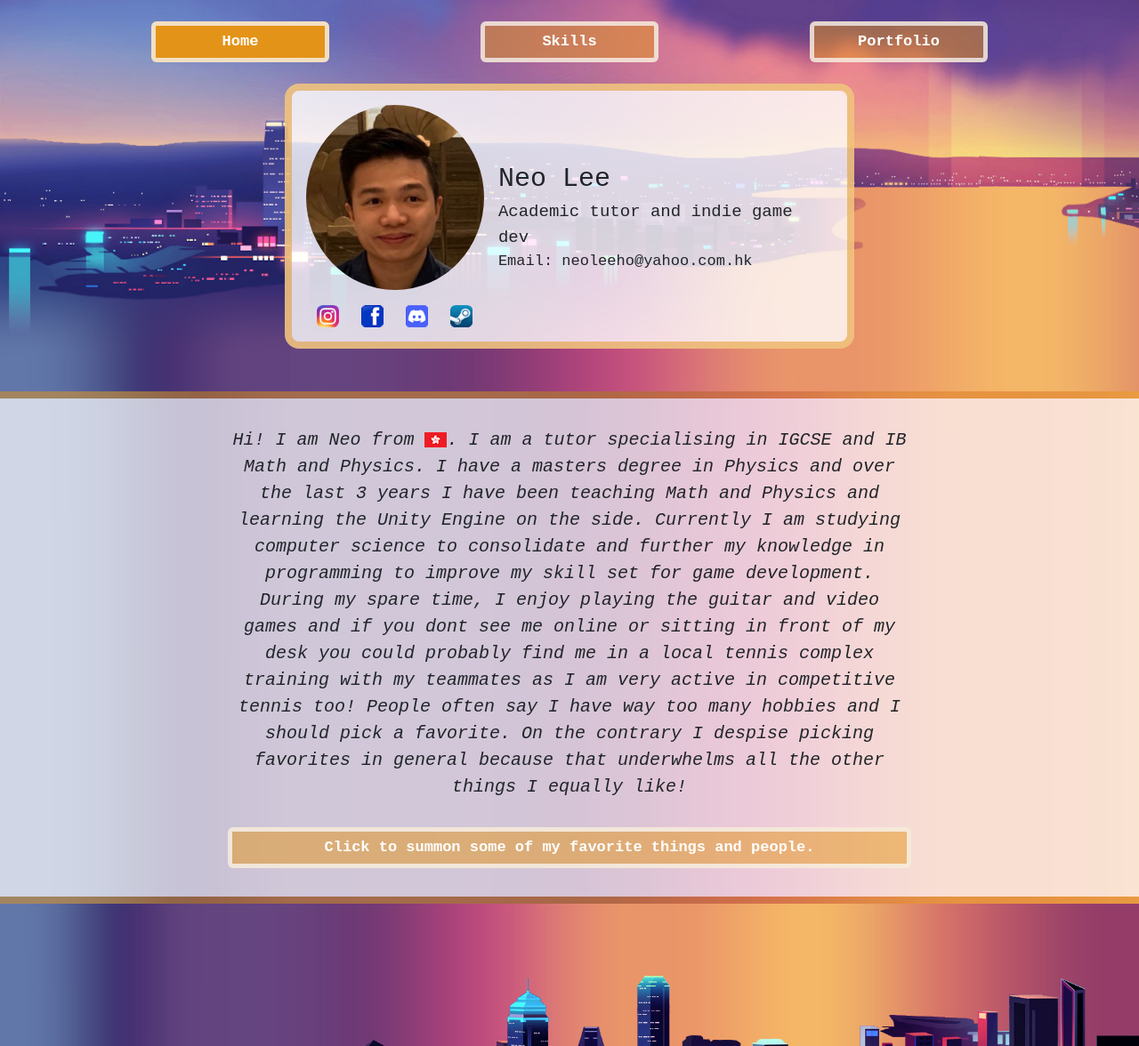
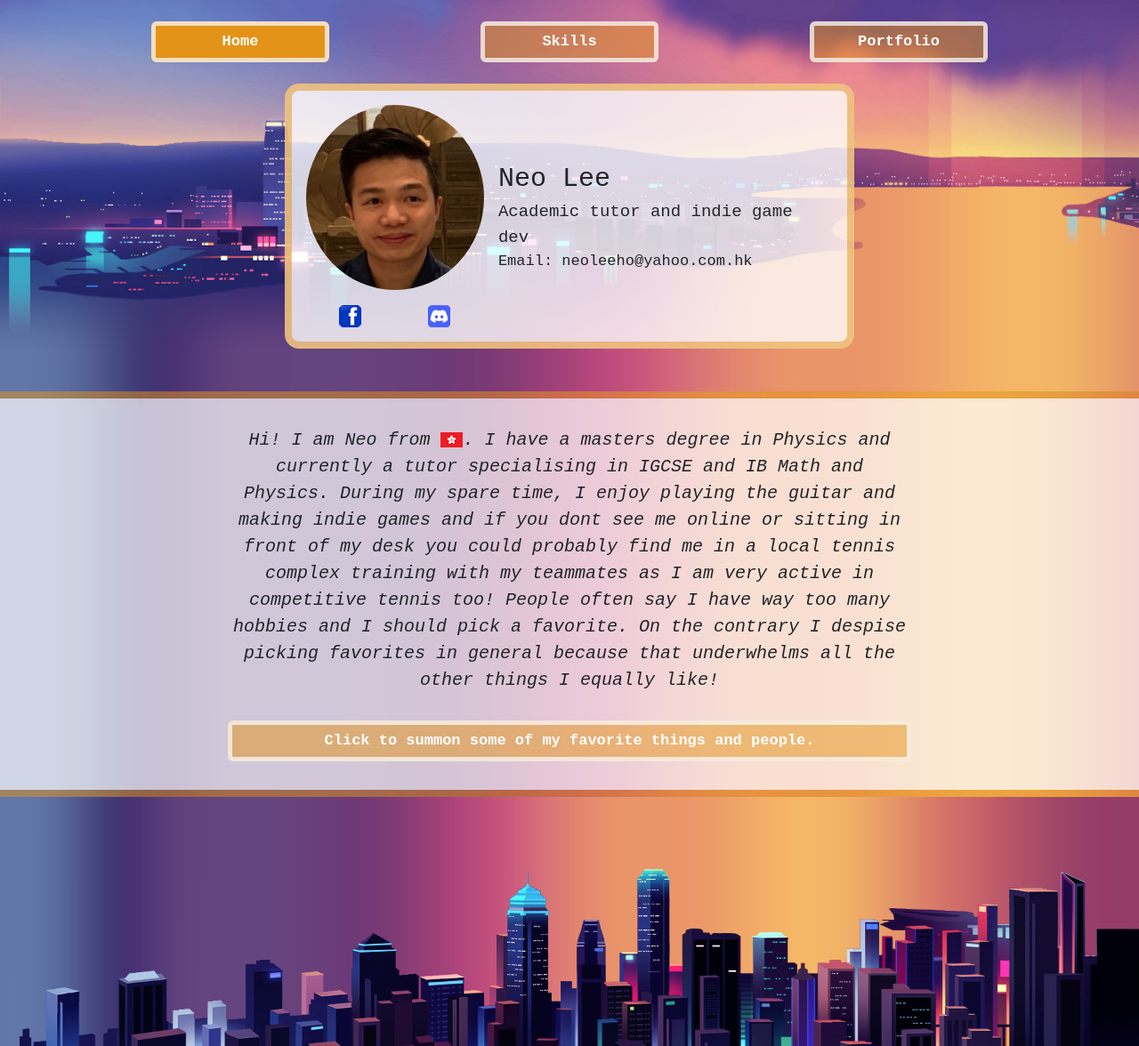
Before and after one commit to ForceGMJed/homepage, a plain HTML site: page index.html in a window 1280 px wide. Shown: the top 1176 px of the page at 89% size. Drawn offline with nearby package versions, Linux system fonts and the light colour scheme.

Commit message:
fix self description
desc fix + remove steam and insta link and buittpons

```diff
--- a/index.html
+++ b/index.html
@@ -48,11 +48,11 @@
                 </div>
 
                 <div class="contactMeIconsContainer">
-
+<!--
                     <a href="https://www.instagram.com/obithechosenwan/" target="_blank"
                     rel="noopener noreferrer">
                         <img class="contactMe_icons contactMeButton" src="photos/insta.png" alt="selfie here">
-                    </a>
+                    </a>    -->
 
                     <a href="https://www.facebook.com/ho.lee.9083/" target="_blank"
                     rel="noopener noreferrer">
@@ -64,10 +64,10 @@
                         <img class="contactMe_icons contactMeButton" src="photos/dis.png" alt="selfie here">
                     </a>
 
-                    <a href="https://steamcommunity.com/id/forcegmjed/" target="_blank"
+                    <!-- <a href="https://steamcommunity.com/id/forcegmjed/" target="_blank"
                     rel="noopener noreferrer">
                         <img class="contactMe_icons contactMeButton" src="photos/steam.png" alt="selfie here">
-                    </a>
+                    </a>        -->
 
                 </div>
 
@@ -100,12 +100,9 @@
         <div class="aboutMe middleContent middleTextHome">
             <div class="baseTextFont bigFont textItalic centerThisText forceTextWrap">
                 Hi! I am Neo from <img src="./photos/Flag_of_Hong_Kong.svg.png" style="margin-top: -1px;">.
-                I am a tutor specialising in IGCSE and IB Math and Physics.
-                  I have a masters degree in Physics and over the last 3 years I have been teaching Math and Physics and
-                learning the Unity Engine on the side. Currently I am studying computer science
-                to consolidate and further my knowledge in programming to improve my skill set for game development.
+                I have a masters degree in Physics and currently a tutor specialising in IGCSE and IB Math and Physics.
                 During my spare time, I enjoy playing the guitar and
-                video games and if you dont see me online or sitting in front of my desk you could probably
+                making indie games and if you dont see me online or sitting in front of my desk you could probably
                 find me in a local tennis complex training with my teammates as I am very active in competitive
                 tennis too! People often say I have way too many hobbies and I should pick a favorite. On the
                 contrary I despise picking favorites in general because that underwhelms all the other things I
```
Also changed, not shown: portfolio.html (+4 -4 lines), skills.html (+4 -4 lines).
